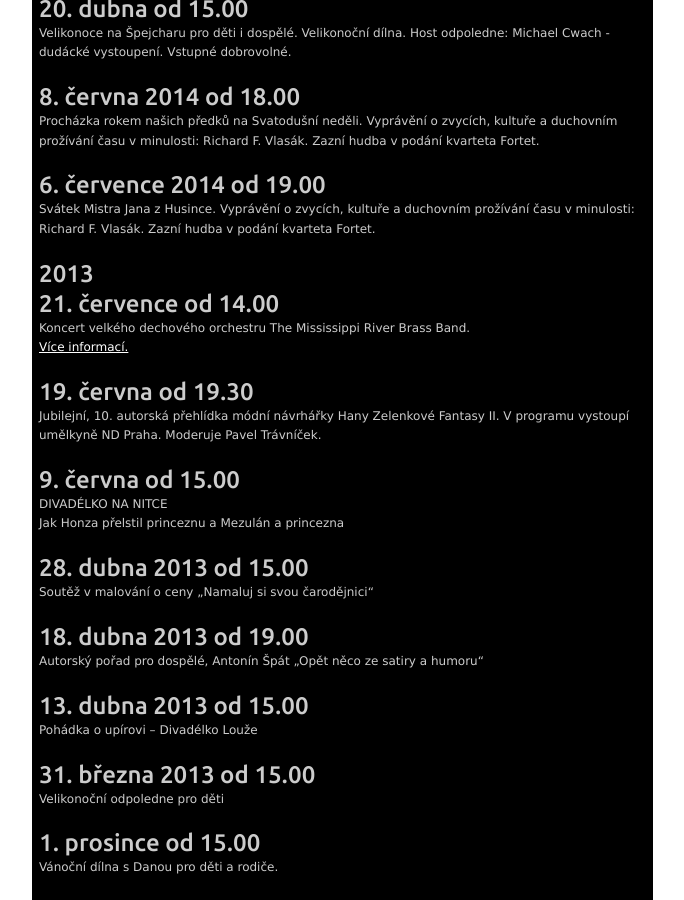
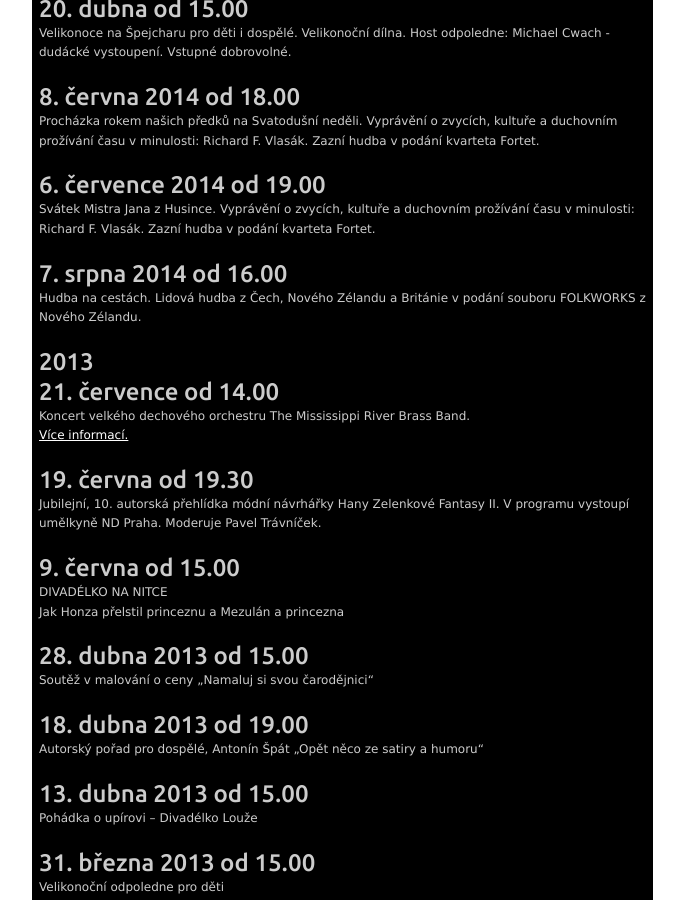
Before and after one commit to spejcharzelec/spejcharzelec.github.com, a Jekyll site: the page built from _posts/2011-12-24-archiv-akci.html, in a window 1280 px wide and 900 px high, scrolled down 888 px. Shown: the whole window, without its empty margins (427-1111 px from the left). Built offline with Jekyll 4.4.1, drawn with Linux system fonts in a browser that asks for light colours.

Commit message:
Update 2011-12-24-archiv-akci.html

```diff
--- a/_posts/2011-12-24-archiv-akci.html
+++ b/_posts/2011-12-24-archiv-akci.html
@@ -26,6 +26,8 @@ Kašpárek v pekle, Divadélko na Nitce<br /><br />
 <h2>8. června 2014 od 18.00</h2>Procházka rokem našich předků na Svatodušní neděli. Vyprávění o zvycích, kultuře a duchovním prožívání času v minulosti: Richard F. Vlasák. Zazní hudba v podání kvarteta Fortet.<br><br>
 
 <h2>6. července 2014 od 19.00</h2>Svátek Mistra Jana z Husince. Vyprávění o zvycích, kultuře a duchovním prožívání času v minulosti: Richard F. Vlasák. Zazní hudba v podání kvarteta Fortet.<br><br>
+
+<h2>7. srpna 2014 od 16.00</h2>Hudba na cestách. Lidová hudba z Čech, Nového Zélandu a Británie v podání souboru FOLKWORKS z Nového Zélandu.<br><br>
 
 <h2>2013</h2>
 
```
